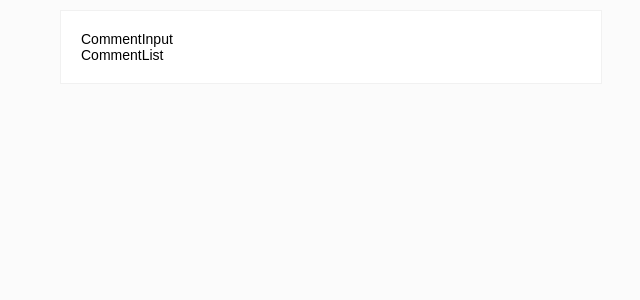
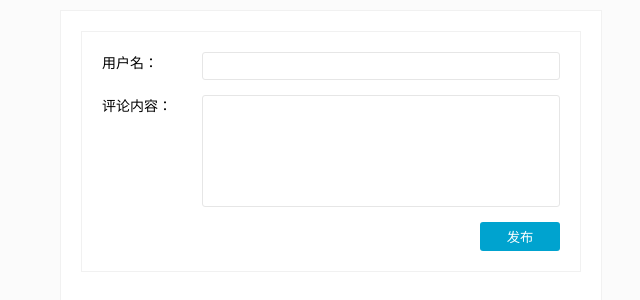
Before and after one commit to TangMisaka23001/react-learn, a React (Create React App) app in the folder comment-app/: page / in a window 1280 px wide. Shown: the top 300 px of the page, without its empty margins (309-949 px from the left). Built offline with nearby package versions, Linux system fonts and the light colour scheme.

Commit message:
feat: complete comment app

```diff
--- a/comment-app/src/Comment.js
+++ b/comment-app/src/Comment.js
@@ -0,0 +1,16 @@
+import React, {Component} from 'react'
+
+class Comment extends Component {
+
+    render() {
+        return (
+            <div className={'comment'}>
+                <div className={'comment-user'}>
+                    <span>{this.props.comment.username} </span>：
+                </div>
+                <p>{this.props.comment.content}</p>
+            </div>
+        )
+    }
+}
+export default Comment
--- a/comment-app/src/CommentApp.js
+++ b/comment-app/src/CommentApp.js
@@ -3,11 +3,26 @@
 import CommentList from './CommentList'
 
 class CommentApp extends Component {
+    constructor() {
+        super();
+        this.state = {
+            comments: []
+        }
+    }
+    handleSubmitComment(comment) {
+        if (!comment) return
+        if (!comment.username) return alert('请输入用户名')
+        if (!comment.content) return alert('请输入评论内容')
+        this.state.comments.push(comment)
+        this.setState({
+            comments: this.state.comments
+        })
+    }
     render() {
         return (
             <div className={'wrapper'}>
-                <CommentInput />
-                <CommentList />
+                <CommentInput onSubmit={this.handleSubmitComment.bind(this)}/>
+                <CommentList comments={this.state.comments}/>
             </div>
         )
     }
--- a/comment-app/src/CommentInput.js
+++ b/comment-app/src/CommentInput.js
@@ -1,10 +1,58 @@
-import React, { Component } from 'react'
+import React, {Component} from 'react'
 
-class CommentInput extends Component{
+class CommentInput extends Component {
+    constructor() {
+        super();
+        this.state = {
+            username: '',
+            content: '',
+        }
+    }
+
+    handleUsernameChange(event) {
+        this.setState({
+            username: event.target.value
+        })
+    }
+
+    handleContentChange(event) {
+        this.setState({
+            content: event.target.value
+        })
+    }
+
+    handleSubmit(event) {
+        if (this.props.onSubmit) {
+            const {username, content} = this.state
+            this.props.onSubmit({username, content})
+        }
+        this.setState({content: ''})
+    }
     render() {
         return (
-            <div>CommentInput</div>
+            <div className='comment-input'>
+                <div className='comment-field'>
+                    <span className='comment-field-name'>用户名：</span>
+                    <div className='comment-field-input'>
+                        <input value={this.state.username}
+                               onChange={this.handleUsernameChange.bind(this)}/>
+                    </div>
+                </div>
+                <div className='comment-field'>
+                    <span className='comment-field-name'>评论内容：</span>
+                    <div className='comment-field-input'>
+                        <textarea value={this.state.content}
+                                  onChange={this.handleContentChange.bind(this)}/>
+                    </div>
+                </div>
+                <div className='comment-field-button'>
+                    <button onClick={this.handleSubmit.bind(this)}>
+                        发布
+                    </button>
+                </div>
+            </div>
         )
     }
 }
+
 export default CommentInput
--- a/comment-app/src/CommentList.js
+++ b/comment-app/src/CommentList.js
@@ -1,9 +1,15 @@
 import React, { Component } from 'react'
+import Comment from './Comment'
 
 class CommentList extends Component{
+    static defaultProps = {
+        comments: []
+    }
     render() {
         return (
-            <div>CommentList</div>
+            <div>
+                {this.props.comments.map((comment, i) => <Comment comment={comment} key={i} />)}
+            </div>
         )
     }
 }
```
